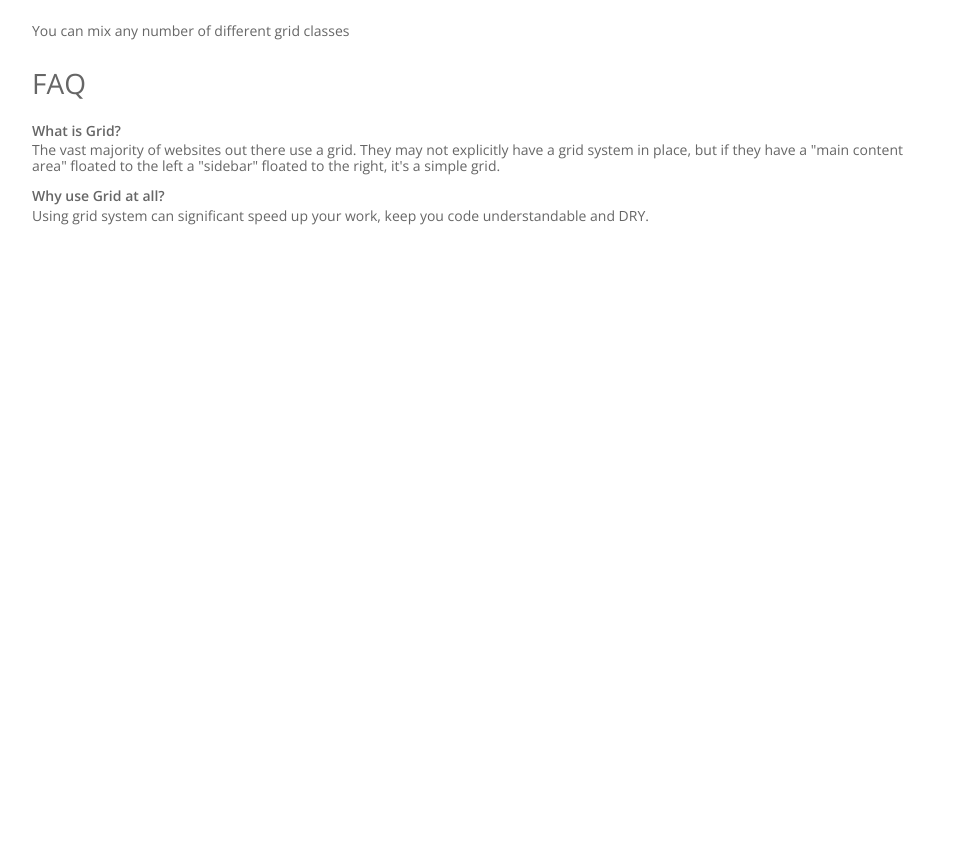
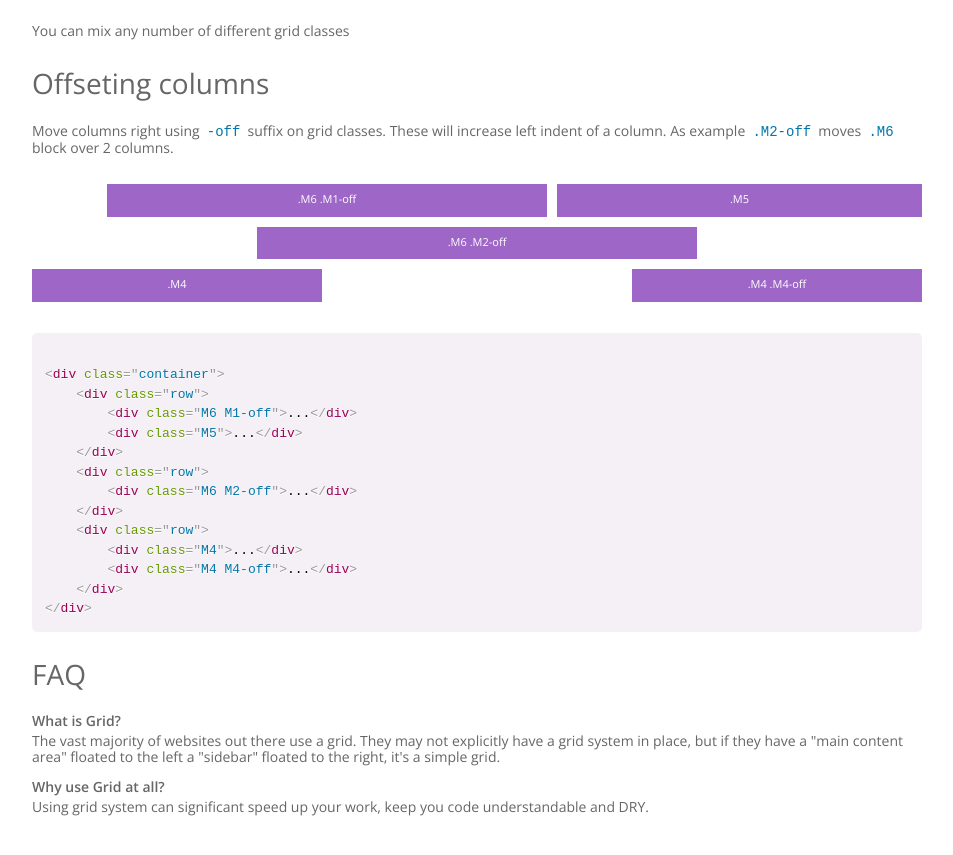
Before and after one commit to gotbahn/flex-box-grid, a website: page index.html in a window 1280 px wide. Shown: the part 2099-2954 px from the top of the page, without its empty margins (163-1116 px from the left). Before the commit the page ends 2367 px from the top, so only its background shows below. Drawn offline with nearby package versions, Linux system fonts and the light colour scheme.

Commit message:
added 'Offsetting columns' documentation chapter

```diff
--- a/demo/styles/styles.scss
+++ b/demo/styles/styles.scss
@@ -28,7 +28,7 @@ h1, h2, h3 {
 }
 
 h2 {
-    font-size: 2em;
+    font-size: 30px;
 }
 
 pre[class*='language-'] {
--- a/index.html
+++ b/index.html
@@ -264,6 +264,55 @@
             </p>
         </section>
 
+        <section id="offset">
+            <h2>Offseting columns</h2>
+            <p>
+                Move columns right using <code class="line-sass-class">-off</code> suffix on grid classes. These will increase left indent of a column. As example <code class="line-sass-class">.M2-off</code> moves <code class="line-sass-class">.M6</code> block over 2 columns.
+            </p>
+
+            <div class="section-example">
+                <div class="row">
+                    <!--(.M6.M1-off>.col-content-example{.M6 .M1-off})+(.M5>.col-content-example{.M5})-->
+                    <div class="M6 M1-off">
+                        <div class="col-content-example">.M6 .M1-off</div>
+                    </div>
+                    <div class="M5">
+                        <div class="col-content-example">.M5</div>
+                    </div>
+                </div>
+                <div class="row">
+                    <!--(.M6.M3-off>.col-content-example{.M6 .M2-off})-->
+                    <div class="M6 M3-off">
+                        <div class="col-content-example">.M6 .M2-off</div>
+                    </div>
+                </div>
+                <div class="row">
+                    <div class="M4">
+                        <div class="col-content-example">.M4</div>
+                    </div>
+                    <div class="M4 M4-off">
+                        <div class="col-content-example">.M4 .M4-off</div>
+                    </div>
+                </div>
+            </div>
+
+<pre class="language-markup"><code>
+&lt;div class="container">
+    &lt;div class="row">
+        &lt;div class="M6 M1-off">...&lt;/div>
+        &lt;div class="M5">...&lt;/div>
+    &lt;/div>
+    &lt;div class="row">
+        &lt;div class="M6 M2-off">...&lt;/div>
+    &lt;/div>
+    &lt;div class="row">
+        &lt;div class="M4">...&lt;/div>
+        &lt;div class="M4 M4-off">...&lt;/div>
+    &lt;/div>
+&lt;/div>
+</code></pre>
+        </section>
+
         <section id="faq">
             <h2>FAQ</h2>
 
```
Also changed, not shown: README.md.
